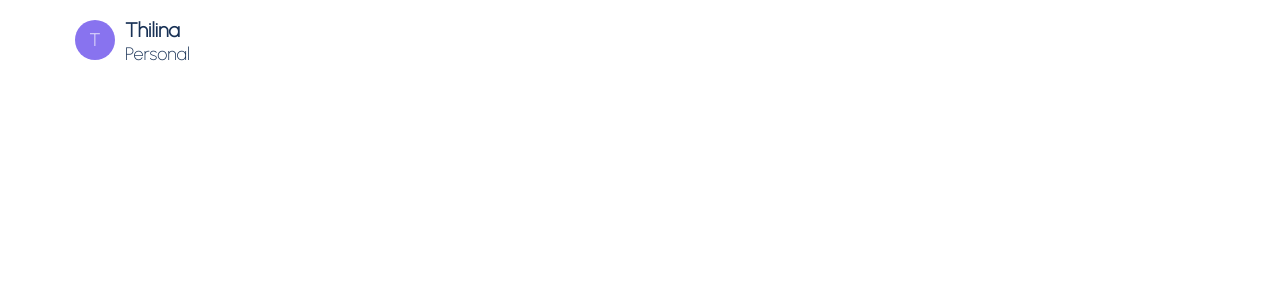
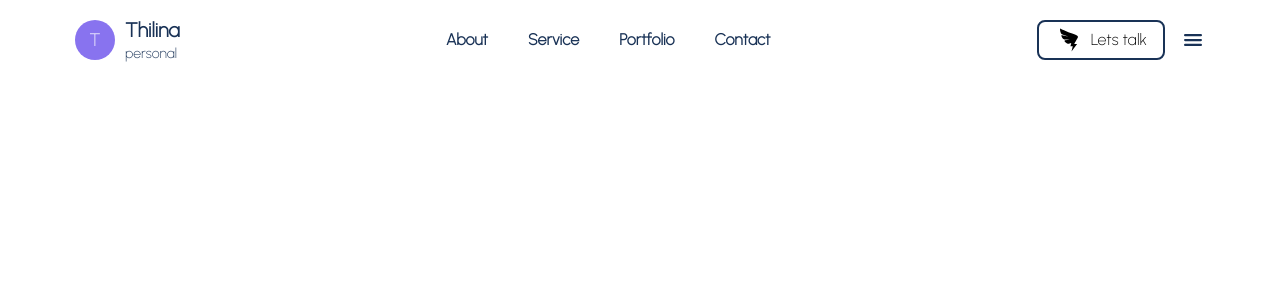
Before and after one commit to nkthilina/My-Portfolio, a React (Create React App) app: page / in a window 1280 px wide. Shown: the top 300 px of the page. Built offline with nearby package versions, Linux system fonts and the light colour scheme.

Commit message:
second commit

```diff
--- a/package.json
+++ b/package.json
@@ -10,6 +10,7 @@
     "react": "^18.2.0",
     "react-countup": "^6.5.0",
     "react-dom": "^18.2.0",
+    "react-icons": "^4.12.0",
     "react-scripts": "5.0.1",
     "web-vitals": "^2.1.4"
   },
--- a/src/components/header.jsx
+++ b/src/components/header.jsx
@@ -1,4 +1,6 @@
 import React from 'react'
+import { AiOutlineDingtalk } from "react-icons/ai";
+import { IoMenu } from "react-icons/io5";
 
 export default function header() {
   return (
@@ -12,11 +14,32 @@ export default function header() {
               </span>
               <div className="leading-[20px] ">
                 <h2 className="text-xl text-smallTextColor font-[700]">Thilina</h2>
-                <p className="text-smallTextColor text-[18px] font-[500]">Personal</p>
+                <p className="text-smallTextColor text-[14px] font-[500]">personal</p>
               </div>
             </div>
             {/* end logo */}
 
+            {/* menu */}
+            <div className="menu">
+              <ul className='flex items-center gap-10'>
+                <li className='text-smallTextColor font-[600]'><a href="#about">About</a></li>
+                <li className='text-smallTextColor font-[600]'><a href="#service">Service</a></li>
+                <li className='text-smallTextColor font-[600]'><a href="#portfolio">Portfolio</a></li>
+                <li className='text-smallTextColor font-[600]'><a href="#contact">Contact</a></li>
+              </ul>
+            </div>
+            {/* end menu */}
+
+            {/* menu right */}
+            <div className="flex items-center gap-4">
+              <button className='flex items-center gap-2 tea=xt-smallTextColor text-[600] border-2 border-solid border-smallTextColor py-2 px-4 rounded-[8px] max-h-[40px] hover:bg-smallTextColor hover:text-white hover:font-[500] ease-in duration-300'>
+              <AiOutlineDingtalk className='w-7 h-7'/> Lets talk
+              </button>
+              <span className="text-2xl text-smallTextColor  cursor-pointer">
+              <IoMenu />
+              </span>
+            </div>
+            {/* end menu right */}
         </div>
       </div>
     </div>
```
Also changed, not shown: 1 other file (tests, documents, lock files or other folders).
